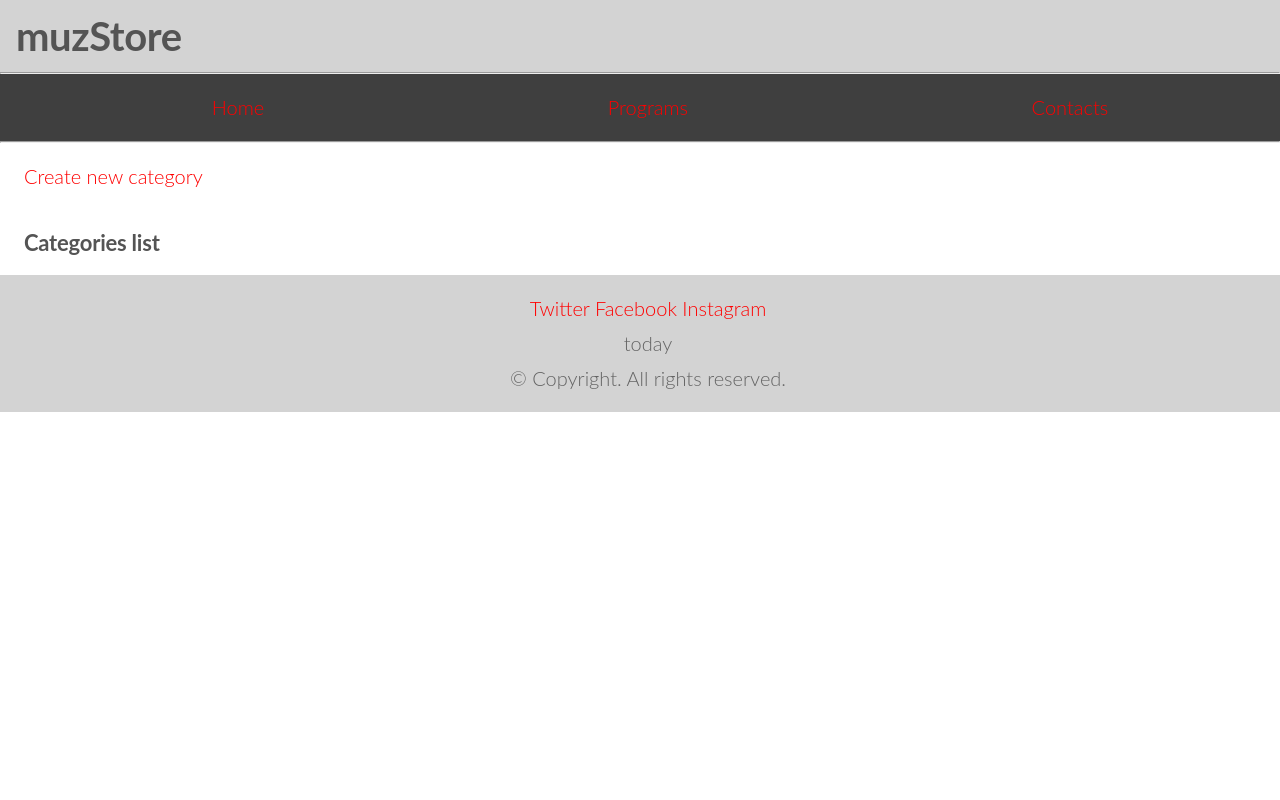
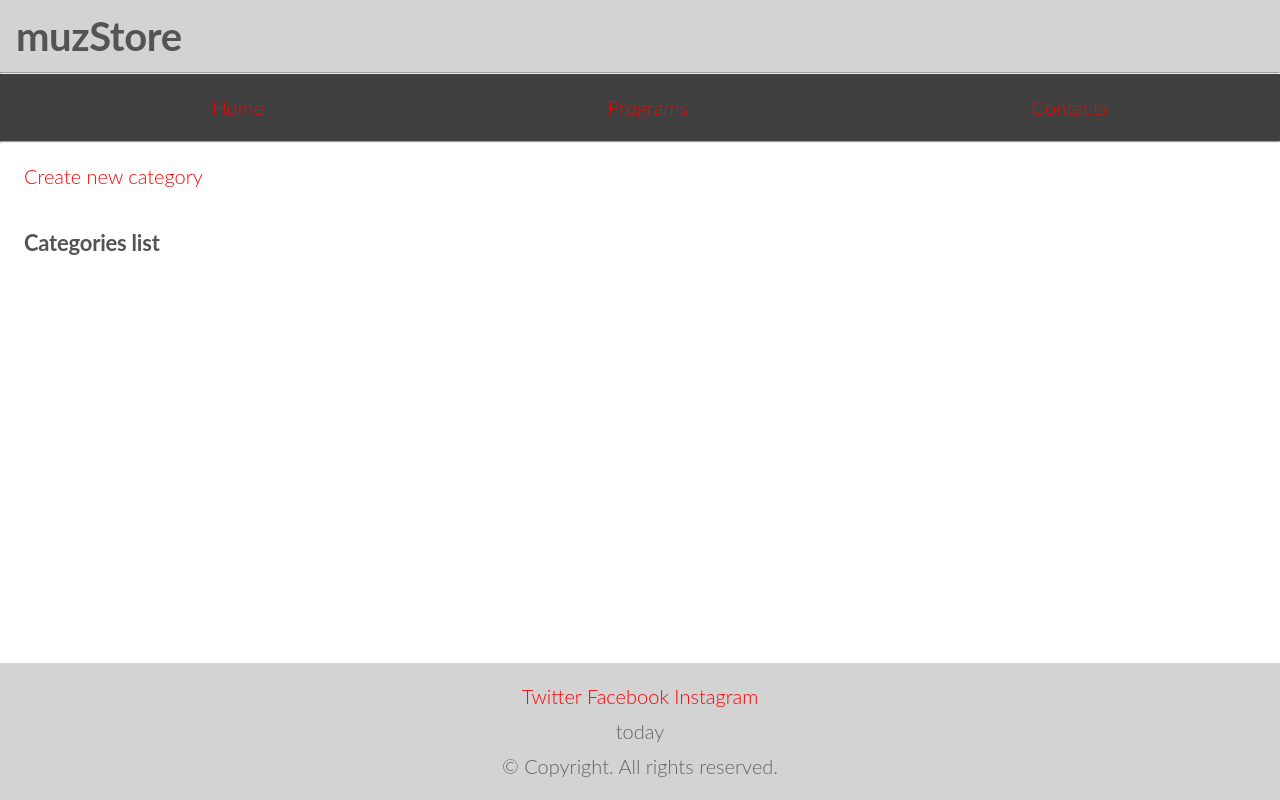
Before and after one commit to danilamaster1/wsgi_frame, a Python web app: template templates/index.html in a window 1280 px wide. Run offline with Jinja, Linux system fonts and the light colour scheme; the template is opened without the code that fills it, so the values that code supplies are empty.

Commit message:
css_lil_fix

```diff
--- a/templates/base.html
+++ b/templates/base.html
@@ -8,8 +8,10 @@
         {% block style %} {% endblock %}
     </head>
     <body>
-        {% block menu %}    {% endblock %}
-        {% block body %}    {% endblock %}
+        <div class="container">
+            {% block menu %}    {% endblock %}
+            {% block body %}    {% endblock %}
+        </div>
     </body>
     <footer class="footer">
         {% block footer %}    {% endblock %}
--- a/templates/inc-style.html
+++ b/templates/inc-style.html
@@ -4,8 +4,15 @@
 			padding: 0 auto;
 		}
 
+		html {
+		    height: 100%;
+		}
+
 		body {
 			background: #fff;
+			height: 100%;
+			display: flex;
+			flex-direction: column;
 		}
 
 			body.is-loading * {
@@ -91,7 +98,7 @@
 			padding-bottom: 16px;
 		}
 
-		.banner, .footer, .form_con {
+		.banner, .form_con {
 			padding-top: 16px;
 			padding-left: 16px;
 			padding-bottom: 16px;
@@ -111,6 +118,7 @@
 
 		.footer {
 			text-align: center;
+			flex: 0 0 auto;
 		}
 
 		.for-all-new {
@@ -118,4 +126,13 @@
 			padding-left: 24px;
 			padding-bottom: 16px;
 		}
+
+		.bar, .footer {
+		    padding-top: 16px;
+			padding-bottom: 16px;
+		}
+
+		.container {
+		    flex: 1 0 auto;
+		}
 </style>
```
